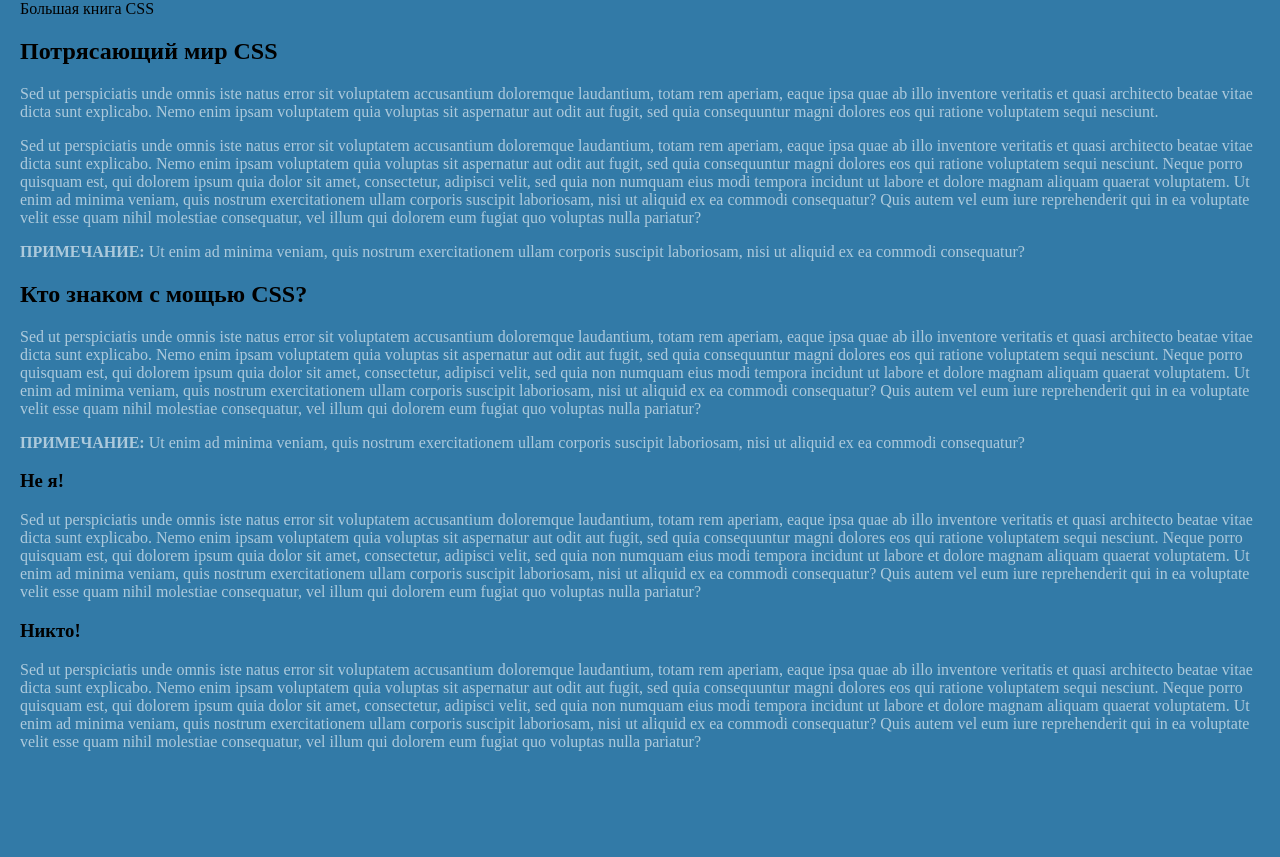
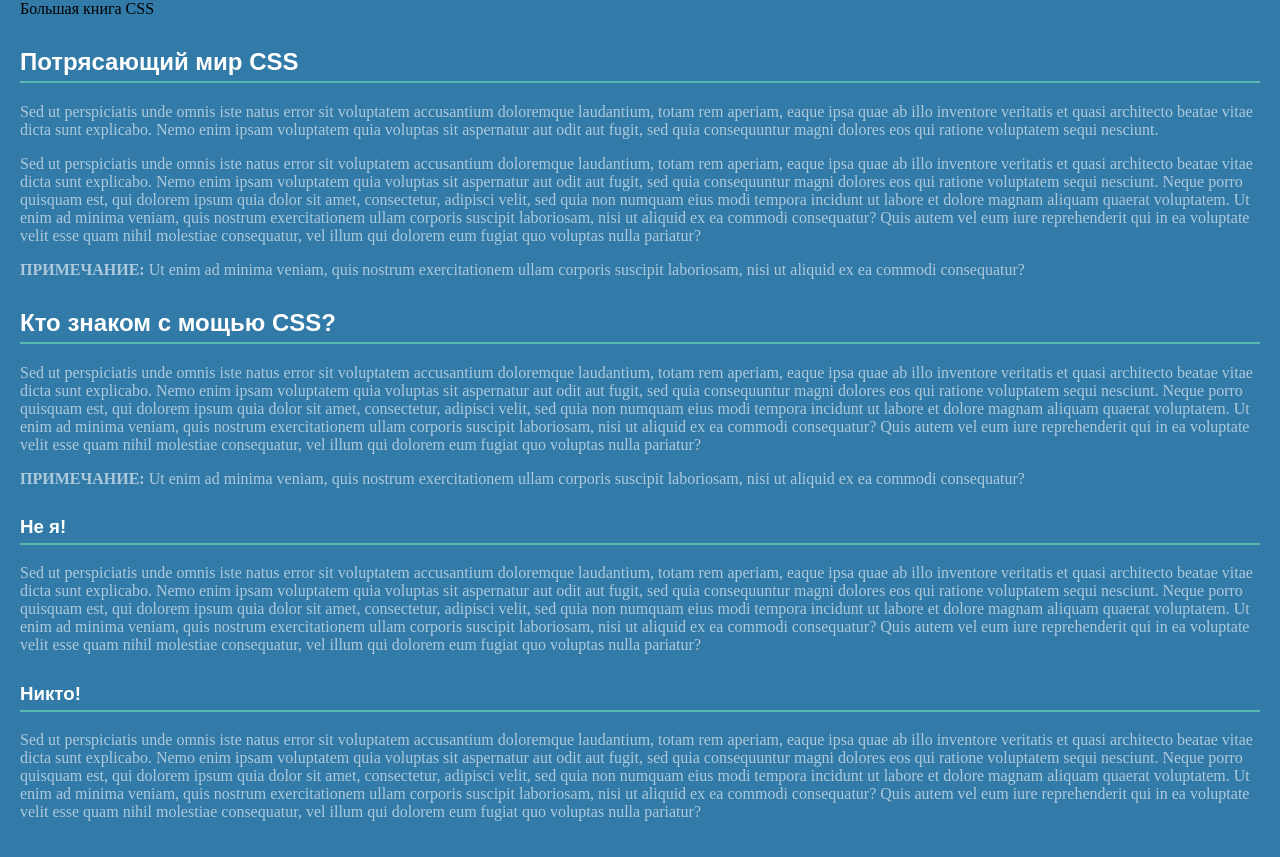
Before and after one commit to EnvOut/css, a plain HTML site: page css_4e-master/css_4e/03/selector_basics.html in a window 1280 px wide. Before the commit the page ends 800 px from the top, so only its background shows below. Drawn offline with Linux system fonts and the light colour scheme; a web font is replaced by a local one.

Commit message:
3Task group selector

```diff
--- a/css_4e-master/css_4e/03/styles.css
+++ b/css_4e-master/css_4e/03/styles.css
@@ -11,3 +11,11 @@ p {
     font-size: 1em;
     font-family: 'Kurale', serif;
 }
+
+h1, h2, h3 {
+    color: rgba(255, 255, 255, 1);
+    font-family: Arial, "Palatino Linotype", Times, serif;
+    border-bottom: 2px solid rgba(87, 185, 178, 1);
+    padding-top: 10px;
+    padding-bottom: 5px;
+}
```
